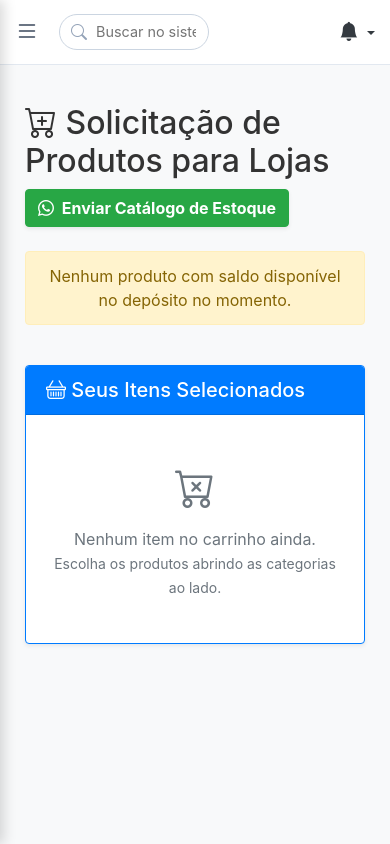
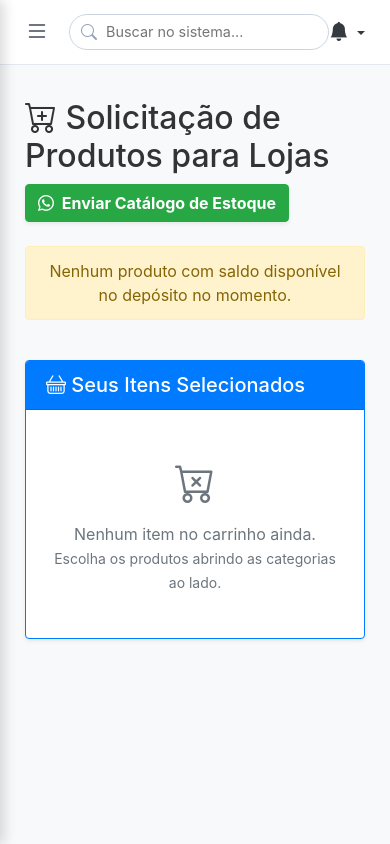
Before and after one commit to juanvictorvaz2-blip/hortifruti_system, a Django app: page /loja/ in a window 390 px wide. Run offline with Django 5.2, Linux system fonts and the light colour scheme; the visitor is signed in with stand-in values (Sample User, id 1); data that the repository does not hold is empty.

Commit message:
Corrige rotas, integra busca no dashboard e ajusta layout base do deposito

```diff
--- a/templates/base.html
+++ b/templates/base.html
@@ -217,18 +217,11 @@
             padding: 30px;
         }
 
-        /* AJUSTES SEGUROS PARA MOBILE (Apenas margens e respiros, sem quebrar estruturas) */
-        @media (max-width: 768px) {
-            main {
-                padding: 15px 10px !important;
-            }
-            .topbar {
-                padding: 0 15px;
-            }
-            .search-box input {
-                width: 150px; /* Reduz a barra de pesquisa no celular para caber no topo */
-            }
-        }
+    @media (max-width: 768px) {
+    main {
+        padding: 10px !important;
+    }
+}
     </style>
 </head>
 <body>
```
